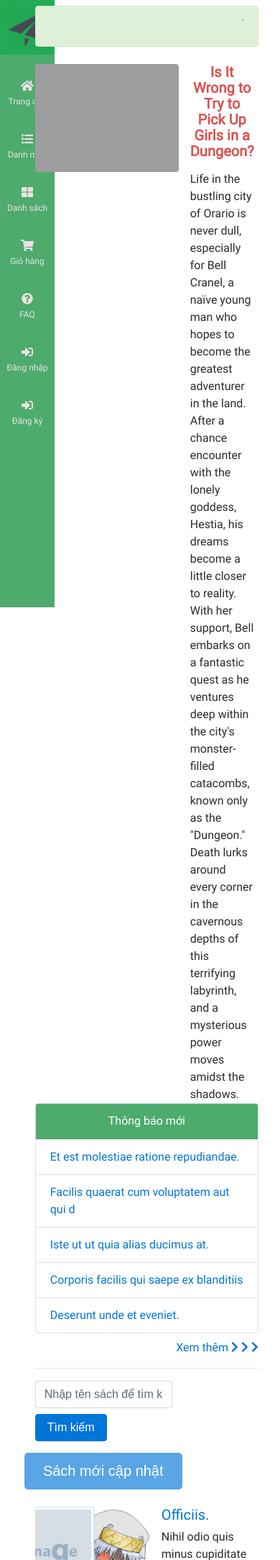
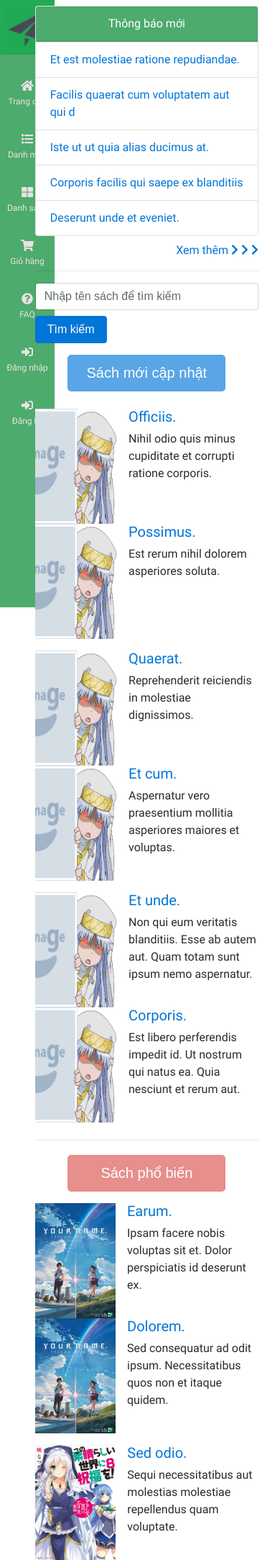
Before and after one commit to dangtuanhuy/CT251-1, a PHP site: page / in a window 390 px wide. Shown: the top 2168 px of the page at 72% size. Run offline with PHP 8.4, Linux system fonts and the light colour scheme; data comes from the database, SQL or seed files in the repository; some libraries are stand-ins or nearby versions; grey boxes are pictures that could not be loaded.

Commit message:
Fix responsive

```diff
--- a/templates/footer.php
+++ b/templates/footer.php
@@ -1,16 +1,23 @@
     </div>
     <!-- Footer -->
-    <footer class="row py-1" id="footer">
+    <div class="row py-1 d-md-hidden" id="footer">
         <div class="container">
-            <span>Copyright &copy; 2018 - Book Manager Project</span>
-            <span class="right pl-3">
-                <a href=<?= TEMPLATES_PATH.'/about.php' ?>>Về chúng tôi</a>
-            </span>
-            <span class="right pl-3">
-                <a href=<?= PUBLIC_PATH.'/feedback.php' ?>>Gửi phản hồi</a>
-            </span>
+            <div class="row">
+                <div class="col text-lg-left text-sm-center">
+                    Copyright &copy; 2018 - Book Manager Project
+                </div>
+                <div class="col-lg-1 col-md-2 offset-lg-0 px-0 mr-3 text-sm-center">
+                    <a href=<?= PUBLIC_PATH.'/feedback.php' ?>>Gửi phản hồi</a>
+                </div>
+                <div class="col-lg-1 col-md-2 px-0 text-sm-center">
+                    <a href=<?= PUBLIC_PATH.'/feedback.php' ?>>Về chúng tôi</a>
+                </div>
+                <div class="col-lg-1 col-md-2 px-0 text-sm-center">
+                    <a href=<?= PUBLIC_PATH.'/LICENSE.php' ?>>LICENSE</a>
+                </div>
+            </div>
         </div>
-    </footer>
+    </div>
     <!-- ///Footer -->
 </div>
     <script src=<?= PUBLIC_PATH."/js/fontawesome-all.min.js" ?>></script>
--- a/templates/index.php
+++ b/templates/index.php
@@ -1,54 +1,13 @@
-
-<?php
-    function dathang($ma,$conn)
-	{
-			$ma = $_GET["id"];
-			$resultsql = mysqli_query($conn, "SELECT a.*, b.PublisherName FROM book a, publisher b WHERE BookId=".$ma);
-			$rowsql = mysqli_fetch_row($resultsql);
-			if($rowsql[0] >= 1)
-			{
-				$coroi = false;
-				foreach ($_SESSION["giohang"] as $key => $row)
-				{
-					if($key==$ma)
-					{
-						$_SESSION['giohang'][$key]["soluong"] +=  1;
-						$coroi = true;
-					}
-				}
-
-				if(!$coroi)
-				{
-					$ten = $rowsql[1];
-					$gia = $rowsql[2];
-					$nsx = $rowsql[11];
-
-					$dathang = array(
-					"ten" => $ten,
-					"gia" => $gia,
-					"soluong" =>1,
-					"hang" => $nsx);
-					$_SESSION['giohang'][$ma]=$dathang;
-				}
-				echo "<script language='javascript'>
-				alert('Sản phẩm đã được thêm vào giỏ hàng, truy cập giỏ hàng để xem!');
-				</script>";
-			}
-			else
-			{
-				echo "<script>alert('Số lượng bạn đặt vượt quá số lượng trong kho.');</script>";
-			}
-	}
-
-	if(isset($_GET['func'])&isset($_GET['id']))
-	{
-		$ma = $_GET['id'];
-		dathang($ma,$conn);
-	}
-
- ?>
 <div class="col">
     <div class="container-fluid">
+        <?php
+        if (isset($_SESSION['username'])):
+            $query = "SELECT ExpriredDate FROM user WHERE Username = '".$_SESSION['username']."'";
+            $ExpiredDate = $conn->query($query)->fetch_object()->ExpriredDate;
+            date_default_timezone_set('Asia/Ho_Chi_Minh');
+            $date = date('Y-m-d');
+            if ($ExpiredDate < $date):
+        ?>
         <div class="row pt-2">
             <div class="col">
                 <div class="alert alert-success text-danger" style="min-width: 100%;" role="alert">
@@ -56,9 +15,13 @@
                 </div>
             </div>
         </div>
+        <?php
+            endif;
+        endif;
+        ?>
         <div class="row pt-2">
             <!-- Random Article -->
-            <div class="col-8 d-md-none d-lg-block">
+            <div class="col-8 d-none d-lg-block d-xl-block">
                 <div class="media">
                     <img class="mr-3 rounded" src="http://bit.ly/2AX9mTF" style="max-width: 200px;" alt="Generic placeholder image">
                     <div class="media-body">
@@ -72,17 +35,15 @@
                     </div>
                 </div>
             </div>
-            <!-- End Random Article -->
             <!-- Notification -->
             <div class="col">
                 <div class="card">
-                    <div class="card-header bg-success-light text-center" style="color: #fff">Thông báo mới</div>
+                    <div class="card-header text-center bg-success-light" style="color: #fff">Thông báo mới</div>
                     <ul class="list-group list-group-flush">
                     <?php
                     $query = "SELECT `NewsId`, `Title` FROM `news` ORDER BY `NewsDate` DESC LIMIT 5;";
                     $news = $conn->query($query);
-                    while ($new = $news->fetch_array(MYSQLI_ASSOC))
-                    {
+                    while ($new = $news->fetch_array(MYSQLI_ASSOC)):
                     ?>
                         <li class="list-group-item">
                             <a href=<?= PUBLIC_PATH.'/news.php?id='.$new['NewsId'] ?>>
@@ -90,44 +51,41 @@
                             </a>
                         </li>
                     <?php
-                    }
+                    endwhile;
                     mysqli_free_result($news);
                     ?>
                     </ul>
                 </div>
-                <a href=<?= PUBLIC_PATH."/news.php" ?> class="float-right mt-2 link-title">
+                <a href=<?= PUBLIC_PATH."/news.php" ?> class="float-right mt-2">
                     Xem thêm
                     <i class="fa fa-chevron-right"></i>
                     <i class="fa fa-chevron-right"></i>
                     <i class="fa fa-chevron-right"></i>
                 </a>
             </div>
-            <!-- End Notification -->
         </div>
         <hr>
         <!-- Search bar -->
-        <div class="row justify-content-md-center">
-            <form action="" class="form-inline col-10">
+        <div class="row justify-content-center">
+            <form action="" class="form-inline col-lg-10 col-md-10">
                 <label for="searchbar" class="sr-only">Search</label>
-                <span class="col-9"></span>
-                <input type="text" class="form-control mb-2 mr-sm-2 mb-sm-0 col-9" id="searchbar" placeholder="Nhập tên sách để tìm kiếm">
-                <button class="btn btn-primary">Tìm kiếm</button>
+                <input type="text" class="form-control mb-2 mr-sm-2 mb-sm-0 col-sm-9" id="searchbar" placeholder="Nhập tên sách để tìm kiếm">
+                <button type="submit" class="btn btn-primary">Tìm kiếm</button>
             </form>
         </div>
-        <!-- ///Search bar -->
         <!-- Recently Updated Book -->
-        <div class="row justify-content-md-center py-3">
-            <button type="button" class="btn btn-primary btn-lg index-label" disabled>Sách mới cập nhật</button>
+        <div class="row justify-content-center py-3">
+            <button type="button" class="btn btn-primary btn-lg index-label" disabled>
+                Sách mới cập nhật
+            </button>
         </div>
         <?php
         $query = "SELECT * FROM `book` ORDER BY `BookUpdateDate` DESC LIMIT 6;";
         $start_row = true; // split line
         $books = $conn->query($query);
-        while ($book = $books->fetch_array(MYSQLI_ASSOC))
-        {
+        while ($book = $books->fetch_array(MYSQLI_ASSOC)):
             $temp = "SELECT `ImgBook` FROM `imgbook` WHERE `BookId`=".$book['BookId'];
             $img_book = $conn->query($temp)->fetch_object();
-            // Check if imgbook is empty
             $img = is_object($img_book) ? $img_book->ImgBook : 'public/images/no-image.jpg';
             if ($start_row):
                 $start_row = false;
@@ -170,20 +128,18 @@
         </div>
         <?php
             endif;
-        }
+        endwhile;
         ?>
-        <!-- ///Recently Updated Book -->
         <hr>
         <!-- Popular book -->
-        <div class="row justify-content-md-center pt-1 pb-2">
+        <div class="row justify-content-center pt-1 pb-2">
             <button type="button" class="btn btn-danger btn-lg index-label" disabled>Sách phổ biến</button>
         </div>
         <?php
         $query = "SELECT * FROM `book` ORDER BY `BookLentTimes` DESC LIMIT 6;";
         $start_row = true; // split line
         $books = $conn->query($query);
-        while ($book = $books->fetch_array(MYSQLI_ASSOC))
-        {
+        while ($book = $books->fetch_array(MYSQLI_ASSOC)):
             $temp = "SELECT `ImgBook` FROM `imgbook` WHERE `BookId`=".$book['BookId'];
             $img_book = $conn->query($temp)->fetch_object();
             // Check if imgbook is empty
@@ -229,7 +185,7 @@
         </div>
         <?php
             endif;
-        }
+        endwhile;
         ?>
         <!-- ///Popular book -->
     </div>
```
Also changed, not shown: public/LICENSE.php (added, +35 -0 lines), public/card.php (+2 -11 lines), public/feedback.php (+3 -5 lines), public/images/no-image.jpg.
